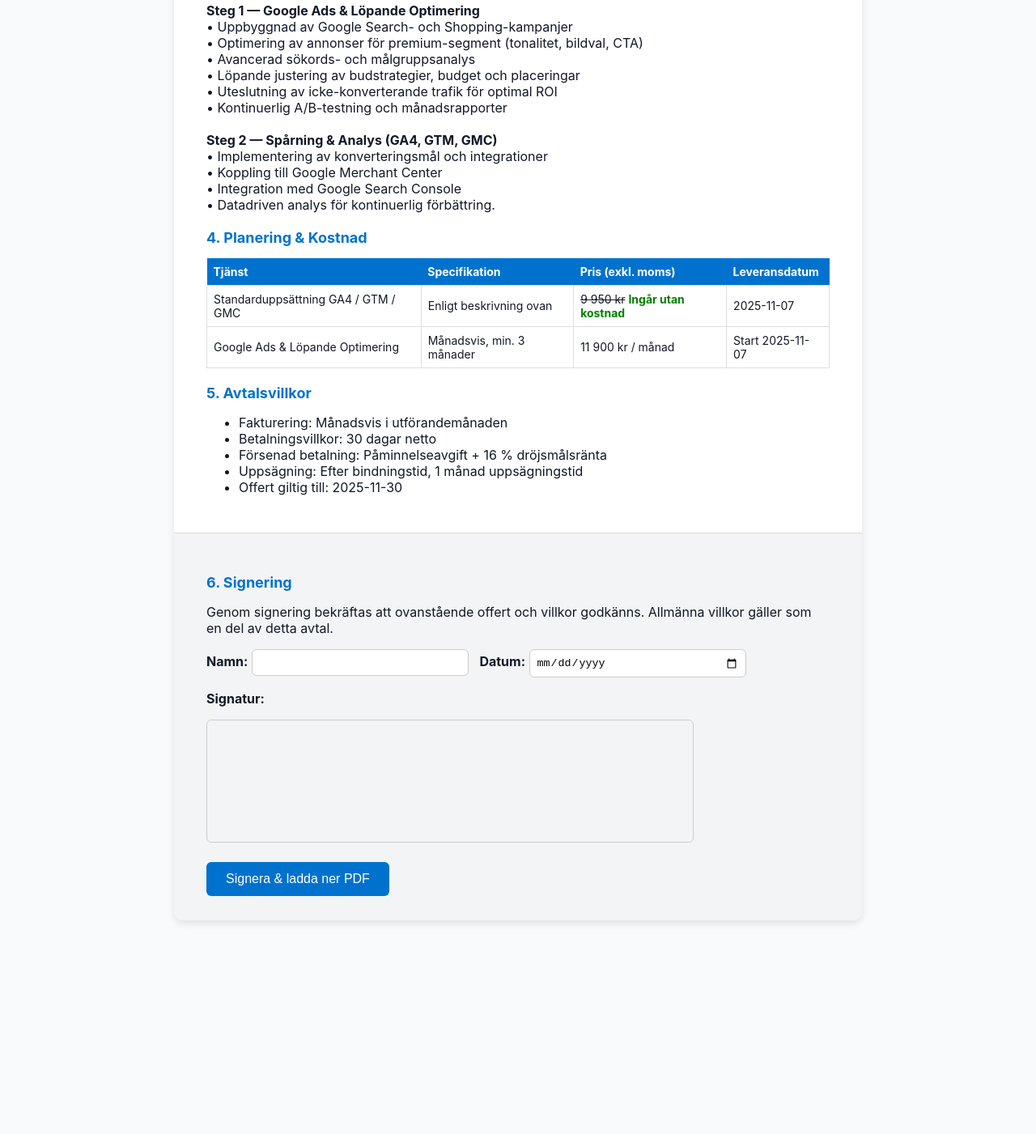
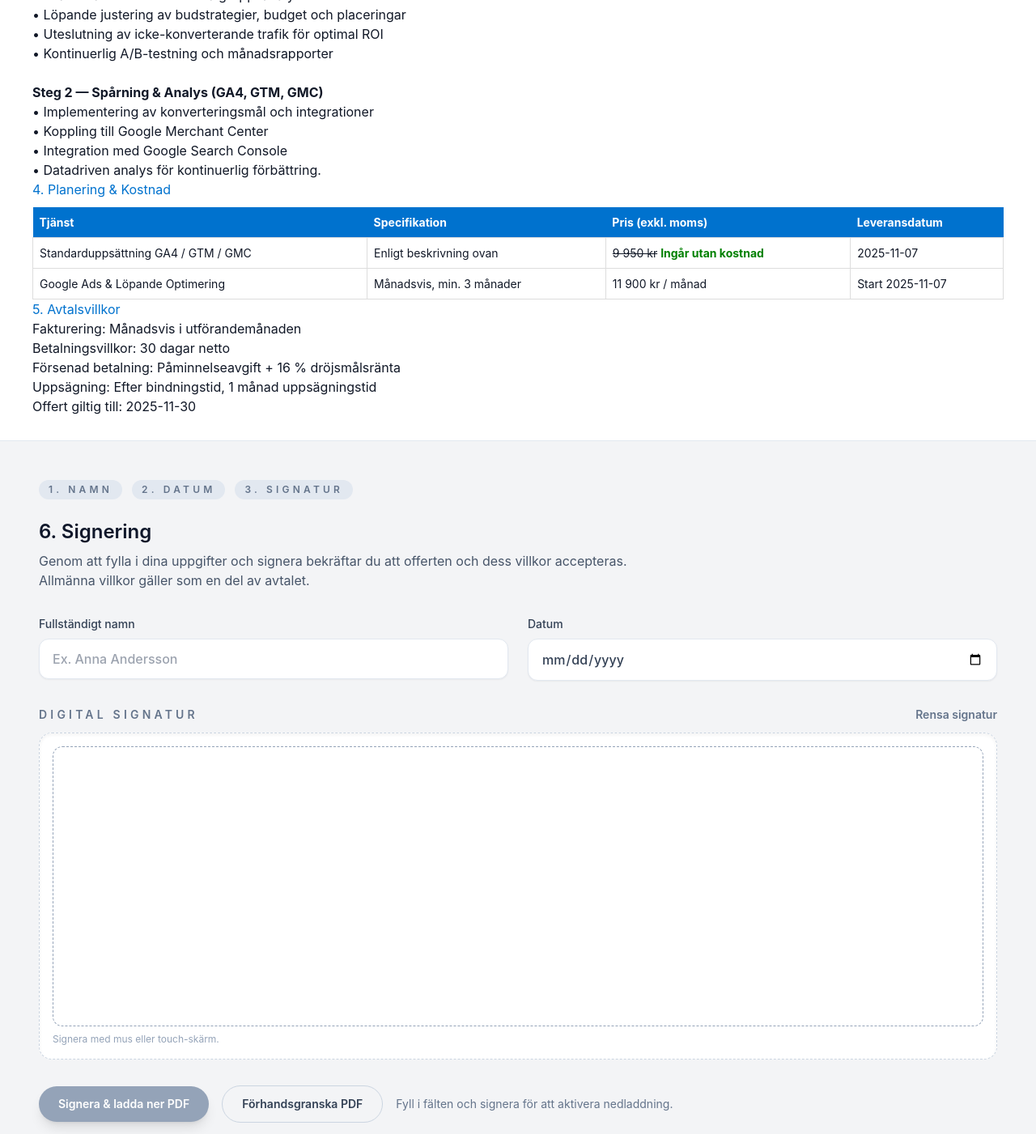
Before and after one commit to onlineinnovation/individ.com, a plain HTML site: page index.html in a window 1280 px wide. Shown: the part 739-2140 px from the top of the page at 81% size. Before the commit the page ends 1916 px from the top, so only its background shows below. Drawn offline with nearby package versions, Linux system fonts and the light colour scheme.

Commit message:
new website

```diff
--- a/index.html
+++ b/index.html
@@ -4,6 +4,7 @@
   <meta charset="UTF-8">
   <meta name="viewport" content="width=device-width, initial-scale=1.0">
   <title>Offert - OnlineInnovation</title>
+  <script src="https://cdn.tailwindcss.com"></script>
   <script src="https://cdnjs.cloudflare.com/ajax/libs/jspdf/2.5.1/jspdf.umd.min.js"></script>
   <style>
     body { font-family: 'Inter', sans-serif; background: #f9fafb; color: #111827; margin: 0; padding: 0; }
@@ -17,12 +18,9 @@
     table { width: 100%; border-collapse: collapse; margin-top: 10px; font-size: 14px; }
     th { background: #0072CE; color: white; text-align: left; padding: 8px; }
     td { border: 1px solid #ddd; padding: 8px; }
-    .signature-section { border-top: 1px solid #ddd; background: #f3f4f6; padding: 30px 40px; }
-    canvas { border: 1px solid #ccc; border-radius: 6px; cursor: crosshair; }
-    .btn { background: #0072CE; color: white; border: none; padding: 12px 24px; border-radius: 6px; font-size: 16px; cursor: pointer; transition: background 0.2s, transform 0.1s; }
-    .btn:hover { background: #005fa3; transform: scale(1.02); }
+    .signature-section { border-top: 1px solid #e2e8f0; background: #f3f4f6; }
+    canvas { border-radius: 0.75rem; cursor: crosshair; border: 1px dashed #94a3b8; background: #fff; }
     .confirm { display: none; margin-top: 15px; color: green; font-weight: 600; }
-    input { border: 1px solid #ccc; border-radius: 6px; padding: 8px; width: 250px; }
   </style>
 </head>
 <body>
@@ -96,15 +94,50 @@
       </ul>
     </section>
 
-    <div class="signature-section">
-      <h2>6. Signering</h2>
-      <p>Genom signering bekräftas att ovanstående offert och villkor godkänns. Allmänna villkor gäller som en del av detta avtal.</p>
-      <p><b>Namn:</b> <input type="text" id="name"> &nbsp; <b>Datum:</b> <input type="date" id="date"></p>
-      <p><b>Signatur:</b></p>
-      <canvas id="signature-pad" width="600" height="150"></canvas><br><br>
-      <button class="btn" id="download">Signera & ladda ner PDF</button>
+    <section class="signature-section px-6 py-12 sm:px-12" id="signera">
+      <div class="max-w-3xl">
+        <div class="flex flex-wrap items-center gap-3 text-xs font-semibold uppercase tracking-[0.35em] text-slate-500">
+          <span class="rounded-full bg-slate-200 px-3 py-1" data-progress="name">1. Namn</span>
+          <span class="rounded-full bg-slate-200 px-3 py-1" data-progress="date">2. Datum</span>
+          <span class="rounded-full bg-slate-200 px-3 py-1" data-progress="sign">3. Signatur</span>
+        </div>
+        <h2 class="mt-6 text-2xl font-semibold text-slate-900">6. Signering</h2>
+        <p class="mt-2 text-slate-600">Genom att fylla i dina uppgifter och signera bekräftar du att offerten och dess villkor accepteras. Allmänna villkor gäller som en del av avtalet.</p>
+      </div>
+
+      <div class="mt-8 grid gap-6 md:grid-cols-2">
+        <label class="flex flex-col gap-2 text-sm font-medium text-slate-700">
+          Fullständigt namn
+          <input type="text" id="name" placeholder="Ex. Anna Andersson" class="rounded-xl border border-slate-200 px-4 py-3 text-base shadow-sm outline-none transition focus:border-slate-400 focus:ring-2 focus:ring-slate-200" />
+        </label>
+        <label class="flex flex-col gap-2 text-sm font-medium text-slate-700">
+          Datum
+          <input type="date" id="date" class="rounded-xl border border-slate-200 px-4 py-3 text-base shadow-sm outline-none transition focus:border-slate-400 focus:ring-2 focus:ring-slate-200" />
+        </label>
+      </div>
+
+      <div class="mt-8">
+        <div class="flex items-center justify-between">
+          <p class="text-sm font-semibold uppercase tracking-[0.3em] text-slate-500">Digital signatur</p>
+          <button type="button" id="clear-signature" class="text-sm font-semibold text-slate-500 transition hover:text-slate-900">Rensa signatur</button>
+        </div>
+        <div class="mt-3 rounded-2xl border border-dashed border-slate-300 bg-white p-4 shadow-inner">
+          <canvas id="signature-pad" width="600" height="180" class="w-full"></canvas>
+          <p class="mt-2 text-xs text-slate-400">Signera med mus eller touch-skärm.</p>
+        </div>
+      </div>
+
+      <div class="mt-8 flex flex-wrap items-center gap-4">
+        <button class="inline-flex items-center justify-center rounded-full bg-slate-900 px-6 py-3 text-sm font-semibold text-white shadow-lg transition disabled:cursor-not-allowed disabled:bg-slate-400" id="download" disabled>
+          Signera &amp; ladda ner PDF
+        </button>
+        <button type="button" id="preview" class="inline-flex items-center justify-center rounded-full border border-slate-300 px-6 py-3 text-sm font-semibold text-slate-700 transition hover:border-slate-400">
+          Förhandsgranska PDF
+        </button>
+        <span class="text-sm text-slate-500" id="status-text">Fyll i fälten och signera för att aktivera nedladdning.</span>
+      </div>
       <div class="confirm" id="confirm-msg">✅ Tack! Offerten har laddats ner med din signatur.</div>
-    </div>
+    </section>
   </div>
 
   <script>
@@ -112,34 +145,117 @@
     const canvas = document.getElementById('signature-pad');
     const ctx = canvas.getContext('2d');
     let drawing = false;
+    let hasSignature = false;
+    const nameInput = document.getElementById('name');
+    const dateInput = document.getElementById('date');
+    const downloadBtn = document.getElementById('download');
+    const previewBtn = document.getElementById('preview');
+    const statusText = document.getElementById('status-text');
+    const checkpoints = {
+      name: document.querySelector('[data-progress="name"]'),
+      date: document.querySelector('[data-progress="date"]'),
+      sign: document.querySelector('[data-progress="sign"]')
+    };
 
-    canvas.addEventListener('mousedown', () => drawing = true);
-    canvas.addEventListener('mouseup', () => drawing = false);
-    canvas.addEventListener('mousemove', draw);
+    const setCheckpoint = (key, done) => {
+      if (!checkpoints[key]) return;
+      checkpoints[key].classList.toggle('bg-green-500', done);
+      checkpoints[key].classList.toggle('text-white', done);
+      checkpoints[key].classList.toggle('bg-slate-200', !done);
+      checkpoints[key].classList.toggle('text-slate-500', !done);
+    };
+
+    const updateActions = () => {
+      const ready = nameInput.value.trim().length > 1 && dateInput.value && hasSignature;
+      downloadBtn.disabled = !ready;
+      statusText.textContent = ready ? 'Allt klart! Klicka på "Signera & ladda ner".' : 'Fyll i fälten och signera för att aktivera nedladdning.';
+      setCheckpoint('name', nameInput.value.trim().length > 1);
+      setCheckpoint('date', !!dateInput.value);
+      setCheckpoint('sign', hasSignature);
+    };
+
+    const getCoords = (event) => {
+      const rect = canvas.getBoundingClientRect();
+      if (event.touches && event.touches[0]) {
+        return {
+          x: event.touches[0].clientX - rect.left,
+          y: event.touches[0].clientY - rect.top
+        };
+      }
+      return { x: event.offsetX, y: event.offsetY };
+    };
+
+    const startDrawing = (event) => {
+      drawing = true;
+      draw(event);
+    };
+
+    const endDrawing = () => {
+      drawing = false;
+      ctx.beginPath();
+      if (!hasSignature) {
+        hasSignature = true;
+        updateActions();
+      }
+    };
+
+    canvas.addEventListener('mousedown', startDrawing);
+    canvas.addEventListener('mouseup', endDrawing);
+    canvas.addEventListener('mouseleave', endDrawing);
+    canvas.addEventListener('mousemove', (event) => draw(event));
+    canvas.addEventListener('touchstart', (event) => {
+      event.preventDefault();
+      startDrawing(event);
+    });
+    canvas.addEventListener('touchend', (event) => {
+      event.preventDefault();
+      endDrawing();
+    });
+    canvas.addEventListener('touchmove', (event) => {
+      event.preventDefault();
+      draw(event);
+    });
 
     function draw(e) {
       if (!drawing) return;
+      const { x, y } = getCoords(e);
       ctx.lineWidth = 2;
       ctx.lineCap = 'round';
       ctx.strokeStyle = '#000';
-      ctx.lineTo(e.offsetX, e.offsetY);
+      ctx.lineTo(x, y);
       ctx.stroke();
       ctx.beginPath();
-      ctx.moveTo(e.offsetX, e.offsetY);
+      ctx.moveTo(x, y);
     }
 
-    document.getElementById('download').addEventListener('click', () => {
+    document.getElementById('clear-signature').addEventListener('click', () => {
+      ctx.clearRect(0, 0, canvas.width, canvas.height);
+      hasSignature = false;
+      updateActions();
+    });
+
+    [nameInput, dateInput].forEach((input) => input.addEventListener('input', updateActions));
+    updateActions();
+
+    const generatePDF = (save = false) => {
       const pdf = new jsPDF('p', 'pt', 'a4');
       pdf.html(document.getElementById('offert'), {
         callback: function (doc) {
           const imgData = canvas.toDataURL('image/png');
           doc.addImage(imgData, 'PNG', 50, 700, 200, 60);
-          doc.save('Offert_KompanietAB_OnlineInnovation.pdf');
-          document.getElementById('confirm-msg').style.display = 'block';
+          if (save) {
+            doc.save('Offert_KompanietAB_OnlineInnovation.pdf');
+            document.getElementById('confirm-msg').style.display = 'block';
+          } else {
+            window.open(doc.output('bloburl'), '_blank');
+          }
         },
         html2canvas: { scale: 0.7 }
       });
-    });
+    };
+
+    downloadBtn.addEventListener('click', () => generatePDF(true));
+    previewBtn.addEventListener('click', () => generatePDF(false));
   </script>
 </body>
 </html>
```
Also changed, not shown: 1 other file.
